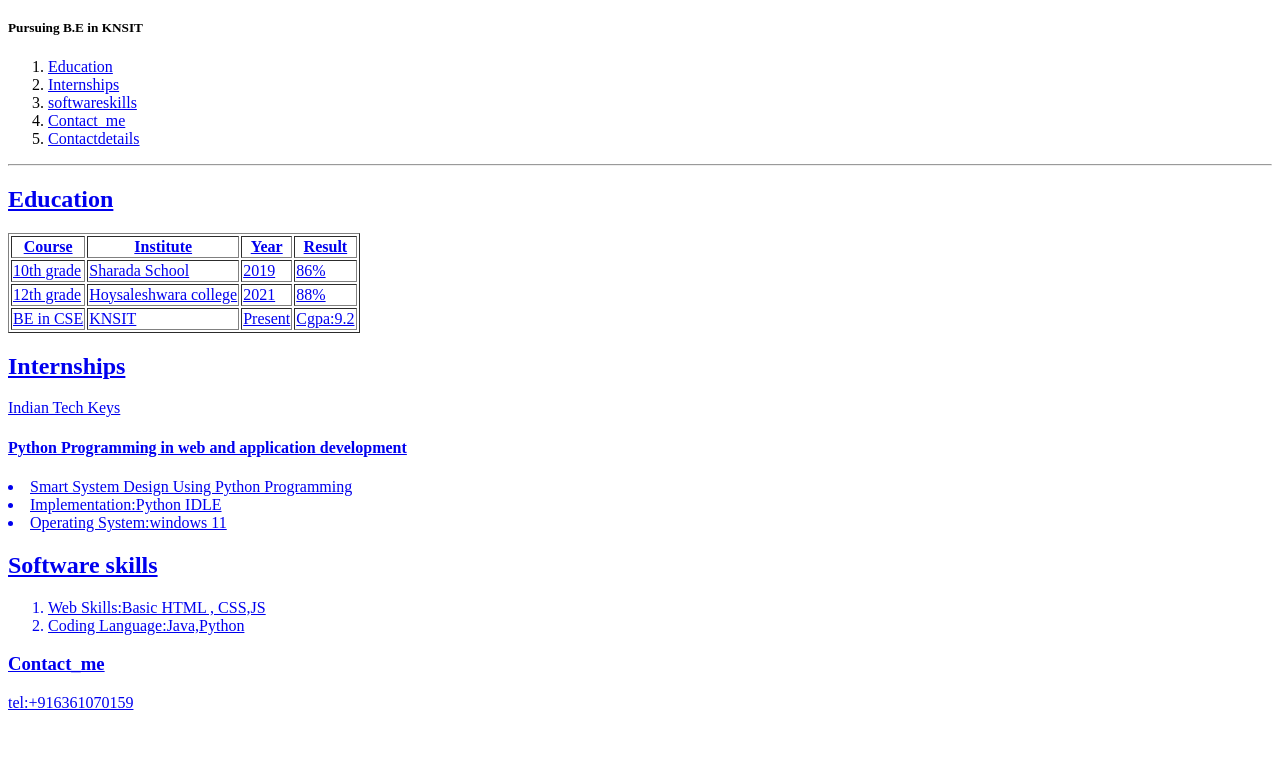
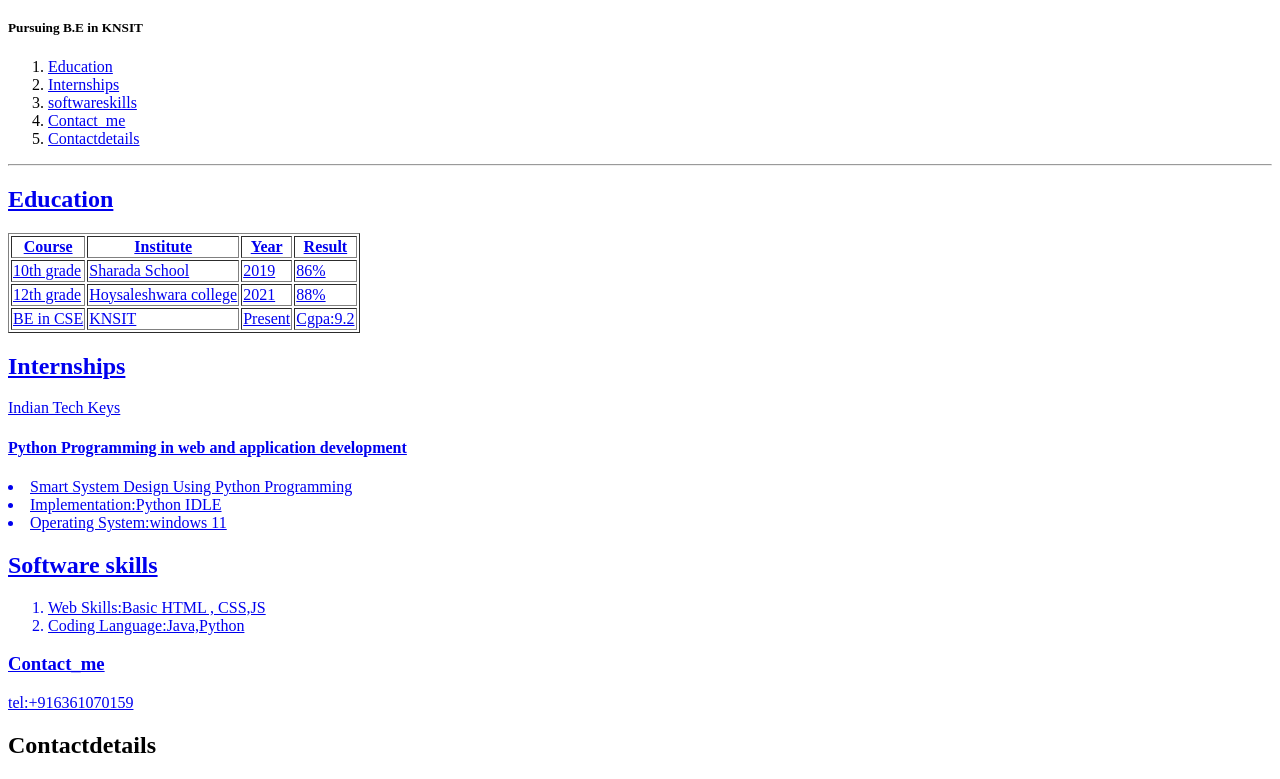
Before and after one commit to Bhumikahm/Resume, a plain HTML site: page index.html in a window 1280 px wide. Shown: the part 61-840 px from the top of the page. Before the commit the page ends 800 px from the top, so only its background shows below. Drawn offline with Linux system fonts and the light colour scheme.

Commit message:
Update index.html

```diff
--- a/index.html
+++ b/index.html
@@ -63,6 +63,8 @@
     <h3>Contact_me</h3>
     <a href="./tel:+916361070159">tel:+916361070159</a>
 
+    <h2>Contactdetails</h2>
+
 
 </body>
 </html>
```
